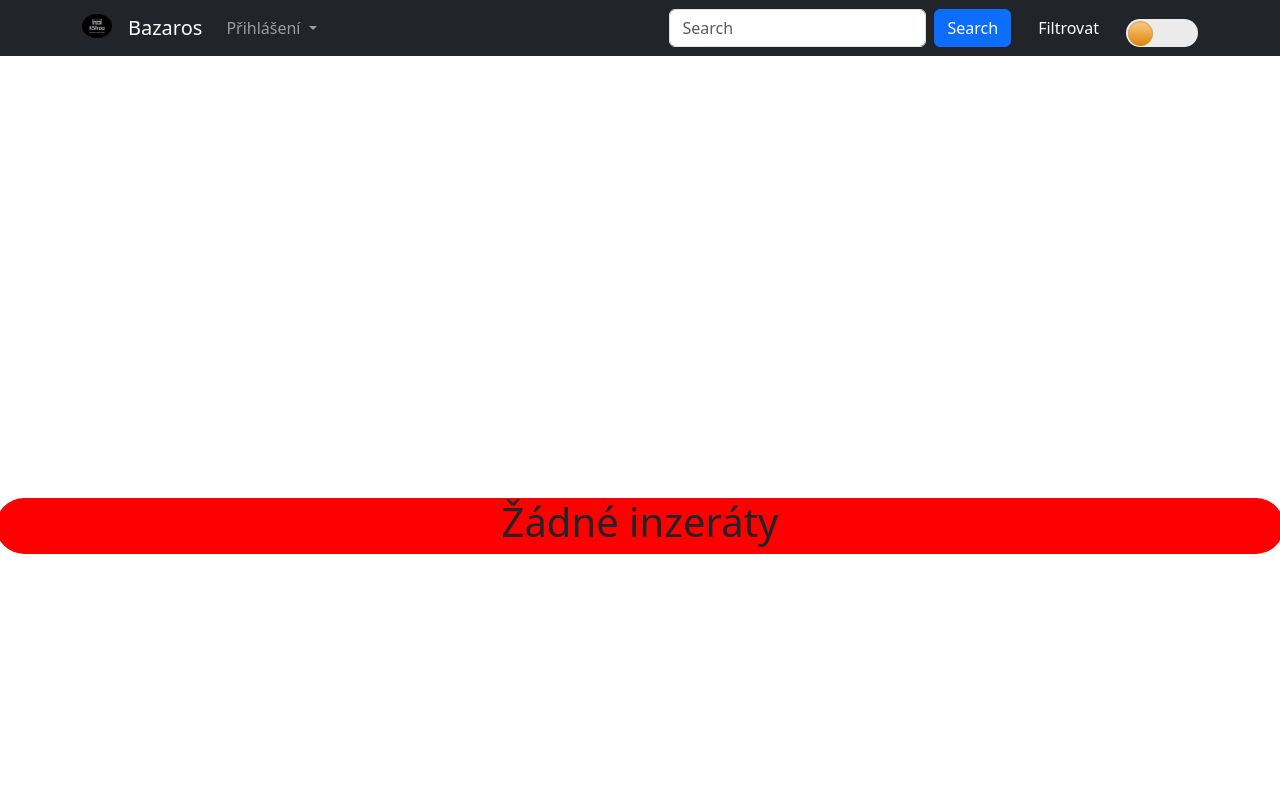
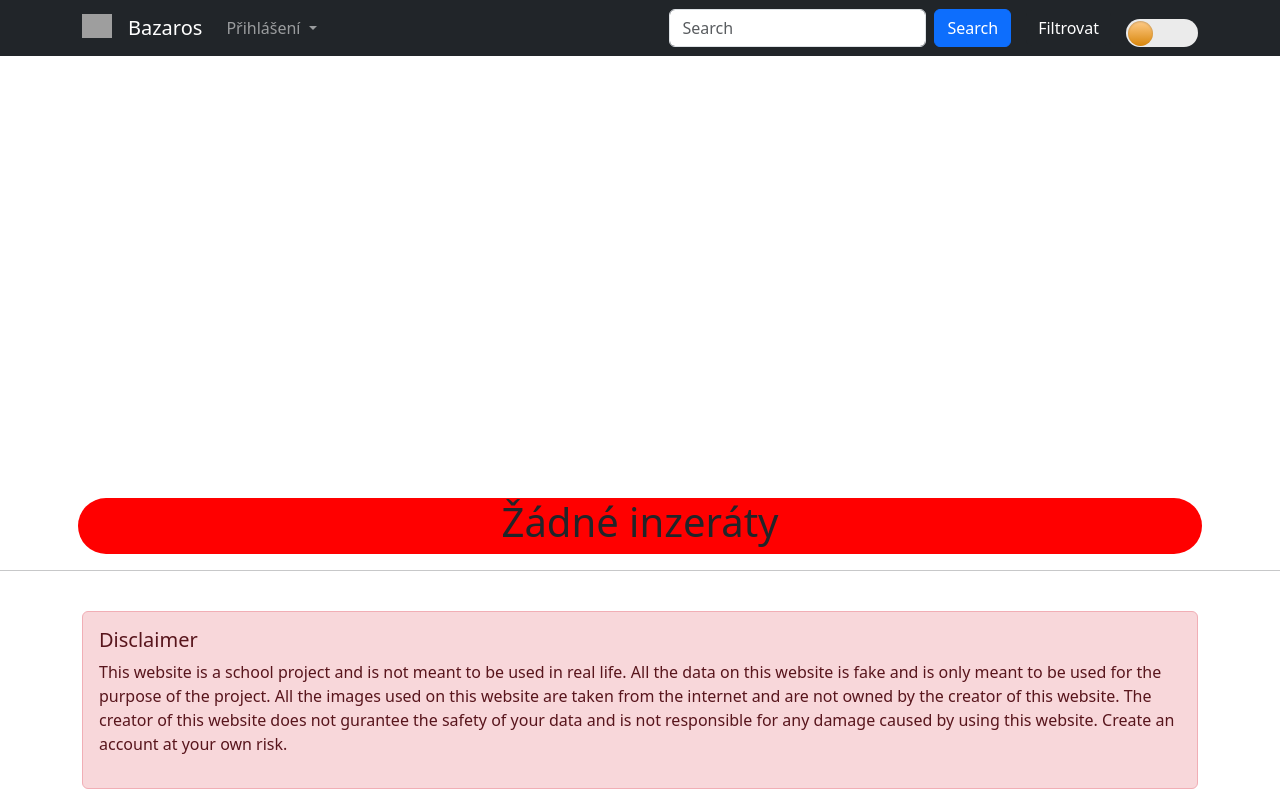
Before and after one commit to gyarab/2023-3e-Bazar, a Django app: page / in a window 1280 px wide. Before the commit the page ends 554 px from the top, so only its background shows below. Run offline with Django 4.2, Linux system fonts and the light colour scheme; data that the repository does not hold is empty; parts of the project's set-up code (start-up, migrations or seed data) failed here and were passed over; some libraries are stand-ins or nearby versions; grey boxes are pictures that could not be loaded.

Commit message:
6_1_24_1

```diff
--- a/homepage/static/homepage.css
+++ b/homepage/static/homepage.css
@@ -144,7 +144,7 @@ div.box:hover{
     border-bottom: 1px dotted black;
 }
 
-  .mode_tip .mode_tip_text {
+.mode_tip .mode_tip_text {
     visibility: hidden;
     width: 120px;
     top: 100%;
@@ -158,7 +158,11 @@ div.box:hover{
     position: absolute;
     z-index: 1;
 }
-
-  .mode_tip:hover .mode_tip_text {
+.mode_tip:hover .mode_tip_text {
     visibility: visible;
 }
+
+.button-mode-dark:hover{
+    background-color: red;
+    color: black;
+}
--- a/homepage/templates/home.html
+++ b/homepage/templates/home.html
@@ -7,11 +7,11 @@
     {% load static %}
     <link rel="stylesheet" href="{% static 'homepage.css' %}">
     <link rel="stylesheet" href="https://cdn.jsdelivr.net/npm/bootstrap@5.3.2/dist/css/bootstrap.min.css">
-<body class="p-0 m-0 border-0 bd-example m-0 border-0" style="background-color: {{color}};">
+<body class="p-0 m-0 border-0 bd-example m-0 border-0" style="background-color: {{ color }};">
     <nav class="navbar navbar-dark bg-dark navbar-expand-lg">
         <div class="container">
-            <a class="navbar-brand" href="#">
-                <img src="{% static 'images/kshop-high-resolution-logo-black-transparent.png' %}" alt="Logo" width="30" height="24" class="d-inline-block align-text-top">
+            <a class="navbar-brand" href="{% url 'home' %}">
+                <img src="https://png.pngtree.com/png-clipart/20220326/ourmid/pngtree-home-icon-png-png-image_4513200.png" alt="Logo" width="30" height="24" class="d-inline-block align-text-top">
             </a>
             <a class="navbar-brand" href="{% url 'home' %}">Bazaros</a>
             <button class="navbar-toggler" type="button" data-bs-toggle="collapse" data-bs-target="#navbarSupportedContent" aria-controls="navbarSupportedContent" aria-expanded="false" aria-label="Toggle navigation">
@@ -57,8 +57,8 @@
                 {% if request.user.is_authenticated %}
                     {% if color == 'grey' %}
                 <div style="margin-left: 15px;">
-                    <button class="btn btn-dark" type="submit">
-                        <a href="/theme?color=light"  class="link-light" style="text-decoration: none">
+                    <button class="btn btn-light" type="submit">
+                        <a href="/theme?color=light" style="text-decoration: none; color: black">
                             Light mode
                         </a>
                     </button>
@@ -75,14 +75,15 @@
                 {% endif %}
                 <div class="d-flex">
                     <form class="d-flex" role="search" method="post">
-                        <input type="checkbox" class="checkbox" id="mode-toggle">
-                        <label class="mode-label" for="mode-toggle"></label>
+                        <input type="checkbox" class="checkbox" id="mode-toggle" name="Dark_Light">
+                        <label class="mode-label" for="mode-toggle" type="submit"></label>
                     </form>
                 </div>
             </div>
         </div>
     </nav>
 
+    <div class="container">
         <div class="row g-2">
         {% if not order == 'failed' %}
         {% for order in order %}
@@ -97,6 +98,7 @@
                 <h1>Žádné inzeráty</h1>
             </div>
         {% endif %}
+        </div>
     </div>
 
     <div class="popup" id="popup">
@@ -128,6 +130,20 @@
         </form>
     </div>
 
+<hr>
+<br>
+<div class="container">
+    <div class="alert alert-danger">
+        <h5>
+        Disclaimer
+        </h5>
+        <p>
+            This website is a school project and is not meant to be used in real life. All the data on this website is fake and is only meant to be used for the purpose of the project. All the images used on this website are taken from the internet and are not owned by the creator of this website. The creator of this website does not gurantee the safety of your data and is not responsible for any damage caused by using this website. Create an account at your own risk.
+        </p>
+    </div>
+</div>
+
+
     <script src="https://cdn.jsdelivr.net/npm/bootstrap@5.3.2/dist/js/bootstrap.bundle.min.js"></script>
     <script>
         function openPopup(){
--- a/homepage/templates/order.html
+++ b/homepage/templates/order.html
@@ -10,6 +10,10 @@
     <title>{{ order.Title }}</title>
   </head>
   <body style="background-color: {{color}};">
+    <div class="container">
+      <button class="btn btn-dark">
+        <a class="link-light" href="{% url 'home' %}" style="text-decoration: none;">Back</a>
+      </button>
       {{ order.Title }}
       <p>Tvůrce je {{ order.creator }}</p>
       {% if request.user.is_authenticated %}
@@ -36,5 +40,6 @@
       <p>{{ comment.comment }}</p>
       <br>
       {% endfor %}
+    </div>
   </body>
 </html>
--- a/homepage/views.py
+++ b/homepage/views.py
@@ -51,7 +51,7 @@ def index(request):
 def order(request, order_id):
     order = get_object_or_404(Order, pk=order_id)
 
-    # Test - mozna se bude hodit
+    # Test - mozna se bude hodit - https://www.youtube.com/watch?v=7lhlXDHks_s = oba dili
     # ip1 = requests.get("https://api.ipify.org?format=json")
     # ip_data = json.loads(ip1.text)
     # res1 = requests.get("http://ip-api.com/json/" + ip_data["ip"])
```
Also changed, not shown: homepage/templates/login.html (+2 -9 lines), homepage/templates/signup.html (+2 -9 lines). Lines whose indentation alone changed are shown as unchanged.
